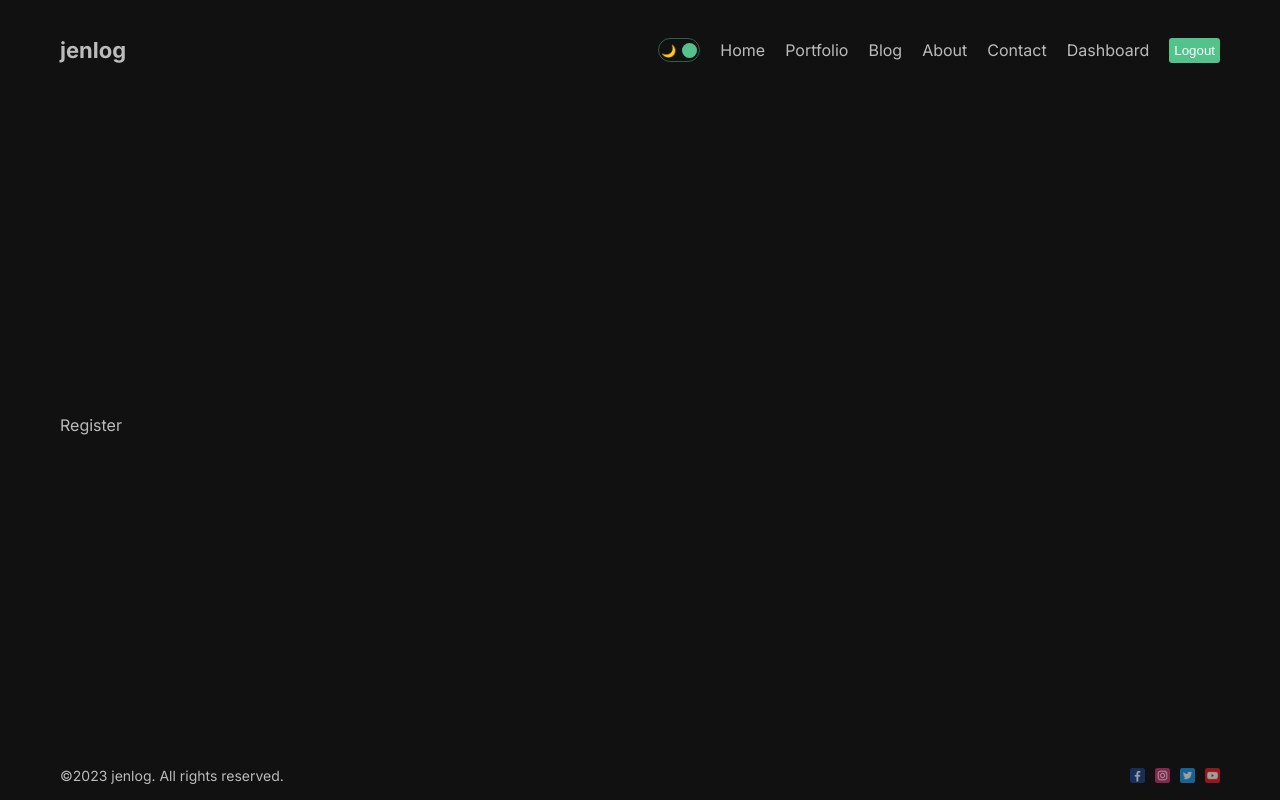
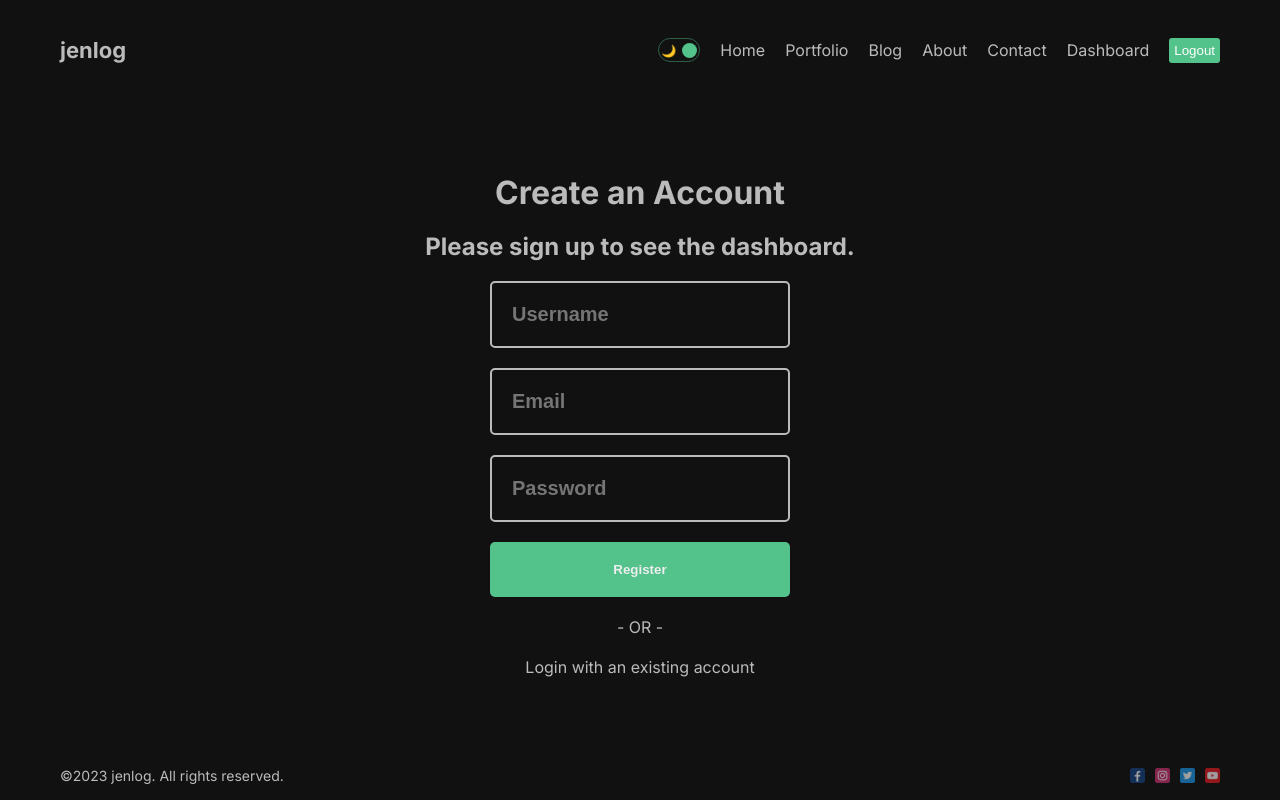
Before and after one commit to JenHLee/nextjs-blog, a Next.js app: page /dashboard/register in a window 1280 px wide. Built offline with nearby package versions, Linux system fonts and the light colour scheme.

Commit message:
create register page, fix auth error user model

```diff
--- a/package.json
+++ b/package.json
@@ -9,6 +9,8 @@
     "lint": "next lint"
   },
   "dependencies": {
+    "bcrypt": "^5.1.0",
+    "bcryptjs": "^2.4.3",
     "eslint": "8.44.0",
     "eslint-config-next": "13.4.9",
     "mongoose": "6.11.1",
--- a/src/app/dashboard/(auth)/register/page.jsx
+++ b/src/app/dashboard/(auth)/register/page.jsx
@@ -1,11 +1,71 @@
-import React from 'react'
+"use client";
+import React, { useState } from "react";
+import styles from "./page.module.css";
+import Link from "next/link";
+import { useRouter } from "next/navigation";
 
-function Register() {
+const Register = () => {
+  const [error, setError] = useState(null);
+
+  const router = useRouter();
+
+  const handleSubmit = async (e) => {
+    e.preventDefault();
+    const name = e.target[0].value;
+    const email = e.target[1].value;
+    const password = e.target[2].value;
+
+    try {
+      const res = await fetch("/api/auth/register", {
+        method: "POST",
+        headers: {
+          "Content-Type": "application/json",
+        },
+        body: JSON.stringify({
+          name,
+          email,
+          password,
+        }),
+      });
+      res.status === 201 && router.push("/dashboard/login?success=Account has been created");
+    } catch (err) {
+      setError(err);
+      console.log(err);
+    }
+  };
+
   return (
-    <div>
-      Register
+    <div className={styles.container}>
+      <h1 className={styles.title}>Create an Account</h1>
+      <h2 className={styles.subtitle}>Please sign up to see the dashboard.</h2>
+      <form onSubmit={handleSubmit} className={styles.form}>
+        <input
+          type="text"
+          placeholder="Username"
+          required
+          className={styles.input}
+        />
+        <input
+          type="text"
+          placeholder="Email"
+          required
+          className={styles.input}
+        />
+        <input
+          type="password"
+          placeholder="Password"
+          required
+          className={styles.input}
+        />
+        <button className={styles.button}>Register</button>
+        {error && "Something went wrong!"}
+      </form>
+      <span className={styles.or}>- OR -</span>
+      <Link className={styles.link} href="/dashboard/login">
+        Login with an existing account
+      </Link>
     </div>
-  )
-}
+  );
+};
 
-export default Register
+export default Register;
--- /dev/null
+++ b/src/app/dashboard/(auth)/register/page.module.css
@@ -0,0 +1,35 @@
+.container{
+  display: flex;
+  flex-direction: column;
+  gap: 20px;
+  align-items: center;
+  justify-content: center;
+}
+
+.form{
+  width: 300px;
+  display: flex;
+  flex-direction: column;
+  gap: 20px;
+}
+
+.input{
+  padding: 20px;
+  background-color: transparent;
+  border: 2px solid #bbb;
+  color:#bbb;
+  border-radius: 5px;
+  font-size: 20px;
+  font-weight: bold;
+}
+
+.button {
+  width: 300px;
+  padding: 20px;
+  cursor: pointer;
+  background-color: #53c28b;
+  border: none;
+  border-radius: 5px;
+  color: #eee;
+  font-weight: bold;
+}
```
Also changed, not shown: src/app/api/auth/register/route.js (added, +29 -0 lines), src/models/User.js (+7 -3 lines), 1 other file (tests, documents, lock files or other folders).
